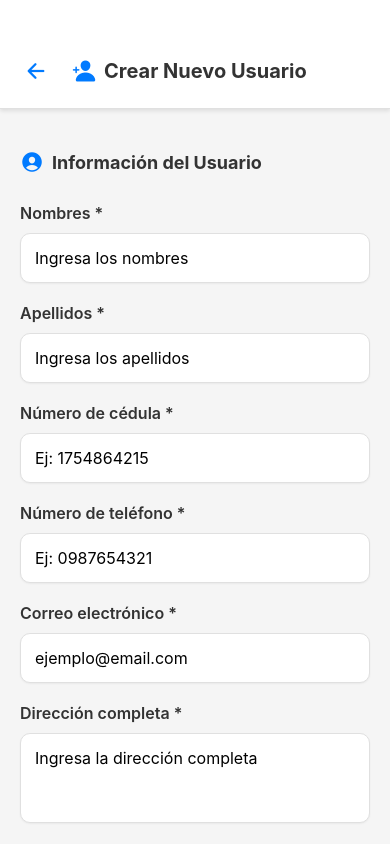
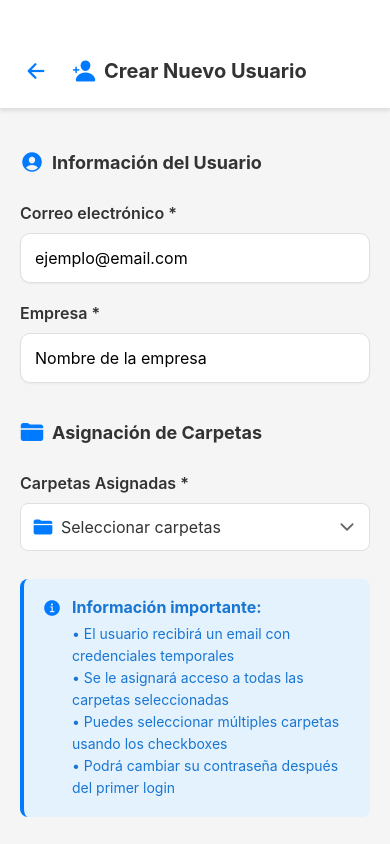
Before and after one commit to Miguel2314carvajal/APPDPO, a React Native app: screen /NuevoUsuario in a window 390 px wide. Shown: the top 844 px of the page. Built offline with nearby package versions, Linux system fonts and the light colour scheme.

Commit message:
Cambios Campos

```diff
--- a/app/(admin)/nuevo-usuario.tsx
+++ b/app/(admin)/nuevo-usuario.tsx
@@ -31,12 +31,8 @@ export default function NuevoUsuarioScreen() {
   const [selectedFolders, setSelectedFolders] = useState<Folder[]>([]);
 
   const [formData, setFormData] = useState({
-    nombres: '',
-    apellidos: '',
-    cedula: '',
-    telefono: '',
     email: '',
-    direccion: '',
+    companyName: '',
     carpetaId: '',
   });
 
@@ -56,9 +52,8 @@ export default function NuevoUsuarioScreen() {
 
   const handleSubmit = async () => {
     // Validar campos requeridos
-    if (!formData.nombres || !formData.apellidos || !formData.cedula ||
-        !formData.telefono || !formData.email || !formData.direccion) {
-      Alert.alert('Error', 'Todos los campos son obligatorios');
+    if (!formData.email || !formData.companyName) {
+      Alert.alert('Error', 'Email y Empresa son obligatorios');
       return;
     }
 
@@ -71,7 +66,8 @@ export default function NuevoUsuarioScreen() {
     try {
       // Preparar datos con múltiples carpetas
       const userData = {
-        ...formData,
+        email: formData.email,
+        companyName: formData.companyName,
         folders: selectedFolders.map(folder => folder._id)
       };
 
@@ -113,48 +109,6 @@ export default function NuevoUsuarioScreen() {
           </View>
 
           <View style={styles.inputGroup}>
-            <Text style={styles.inputLabel}>Nombres *</Text>
-            <TextInput
-              style={styles.input}
-              placeholder="Ingresa los nombres"
-              value={formData.nombres}
-              onChangeText={(value) => handleInputChange('nombres', value)}
-            />
-          </View>
-
-          <View style={styles.inputGroup}>
-            <Text style={styles.inputLabel}>Apellidos *</Text>
-            <TextInput
-              style={styles.input}
-              placeholder="Ingresa los apellidos"
-              value={formData.apellidos}
-              onChangeText={(value) => handleInputChange('apellidos', value)}
-            />
-          </View>
-
-          <View style={styles.inputGroup}>
-            <Text style={styles.inputLabel}>Número de cédula *</Text>
-            <TextInput
-              style={styles.input}
-              placeholder="Ej: 1754864215"
-              value={formData.cedula}
-              onChangeText={(value) => handleInputChange('cedula', value)}
-              keyboardType="numeric"
-            />
-          </View>
-
-          <View style={styles.inputGroup}>
-            <Text style={styles.inputLabel}>Número de teléfono *</Text>
-            <TextInput
-              style={styles.input}
-              placeholder="Ej: 0987654321"
-              value={formData.telefono}
-              onChangeText={(value) => handleInputChange('telefono', value)}
-              keyboardType="phone-pad"
-            />
-          </View>
-
-          <View style={styles.inputGroup}>
             <Text style={styles.inputLabel}>Correo electrónico *</Text>
             <TextInput
               style={styles.input}
@@ -167,14 +121,12 @@ export default function NuevoUsuarioScreen() {
           </View>
 
           <View style={styles.inputGroup}>
-            <Text style={styles.inputLabel}>Dirección completa *</Text>
+            <Text style={styles.inputLabel}>Empresa *</Text>
             <TextInput
-              style={[styles.input, styles.textArea]}
-              placeholder="Ingresa la dirección completa"
-              value={formData.direccion}
-              onChangeText={(value) => handleInputChange('direccion', value)}
-              multiline
-              numberOfLines={3}
+              style={styles.input}
+              placeholder="Nombre de la empresa"
+              value={formData.companyName}
+              onChangeText={(value) => handleInputChange('companyName', value)}
             />
           </View>
 
--- a/app/(user)/dashboard.tsx
+++ b/app/(user)/dashboard.tsx
@@ -2,6 +2,7 @@ import React, { useState, useEffect } from 'react';
 import {
   View,
   Text,
+  TextInput,
   StyleSheet,
   TouchableOpacity,
   ScrollView,
@@ -27,6 +28,7 @@ interface Folder {
 
 export default function UserDashboard() {
   const [folders, setFolders] = useState<Folder[]>([]);
+  const [search, setSearch] = useState('');
   const [isLoading, setIsLoading] = useState(true);
   const [isRefreshing, setIsRefreshing] = useState(false);
 
@@ -41,7 +43,6 @@ export default function UserDashboard() {
   useEffect(() => {
     if (user) {
       console.log('👤 Usuario en dashboard:', user);
-      console.log('🏠 Dirección del usuario:', user.direccion);
     }
   }, [user]);
 
@@ -178,7 +179,7 @@ export default function UserDashboard() {
           <View>
             <Text style={styles.welcomeText}>¡Bienvenido!</Text>
             <Text style={styles.userInfo}>
-              {user?.nombres} {user?.apellidos}
+              {user?.companyName}
             </Text>
             <Text style={styles.userRole}>
               <Ionicons name="person" size={14} color="#95a5a6" /> Usuario Regular
@@ -193,17 +194,11 @@ export default function UserDashboard() {
         <View style={styles.userInfoContainer}>
           <View style={styles.sectionHeader}>
             <Ionicons name="clipboard" size={20} color="#2c3e50" />
-            <Text style={styles.sectionTitle}>Información Personal</Text>
+            <Text style={styles.sectionTitle}>Información de la Cuenta</Text>
           </View>
           <View style={styles.infoCard}>
             <Text style={styles.infoLabel}>Email:</Text>
             <Text style={styles.infoValue}>{user?.email}</Text>
-
-            <Text style={styles.infoLabel}>Teléfono:</Text>
-            <Text style={styles.infoValue}>{user?.telefono}</Text>
-
-            <Text style={styles.infoLabel}>Dirección:</Text>
-            <Text style={styles.infoValue}>{user?.direccion || 'No especificada'}</Text>
 
             {/* Botón para cambiar contraseña */}
             <TouchableOpacity
@@ -222,6 +217,15 @@ export default function UserDashboard() {
             <Ionicons name="folder" size={20} color="#2c3e50" />
             <Text style={styles.sectionTitle}>Tus Carpetas Asignadas</Text>
           </View>
+          {/* Buscador */}
+          <View style={{ marginBottom: 12 }}>
+            <TextInput
+              placeholder="Buscar carpeta..."
+              value={search}
+              onChangeText={setSearch}
+              style={{ backgroundColor: 'white', borderRadius: 8, padding: 12, borderWidth: 1, borderColor: '#e1e5ea' }}
+            />
+          </View>
 
           {folders.length === 0 ? (
             <View style={styles.emptyState}>
@@ -233,7 +237,9 @@ export default function UserDashboard() {
             </View>
           ) : (
             <View style={styles.foldersGrid}>
-              {folders.map((folder) => (
+              {folders
+                .filter(f => f.name.toLowerCase().includes(search.toLowerCase()))
+                .map((folder) => (
                 <TouchableOpacity
                   key={folder._id}
                   style={styles.folderCard}
--- a/context/AuthContext.tsx
+++ b/context/AuthContext.tsx
@@ -65,19 +65,15 @@ export const AuthProvider: React.FC<AuthProviderProps> = ({ children }) => {
       // Usar los datos reales del backend
       const realUser: User = {
         _id: response._id,
-        nombres: response.nombres,
-        apellidos: response.apellidos,
-        cedula: response.cedula || '',
-        telefono: response.telefono || '',
         email: response.email,
-        direccion: response.direccion || '',
-        rol: response.rol as 'user' | 'admin',
+        companyName: response.companyName,
+        rol: response.rol as 'user' | 'admin' | 'usuario',
         folders: response.folders || [],
         createdAt: new Date().toISOString(),
         updatedAt: new Date().toISOString()
       };
 
-      console.log('🏠 Dirección en usuario creado:', realUser.direccion);
+
 
       const realToken = response.token;
       console.log('🔑 Token recibido:', realToken ? 'SÍ' : 'NO');
```
Also changed, not shown: types/index.ts (+4 -16 lines).
